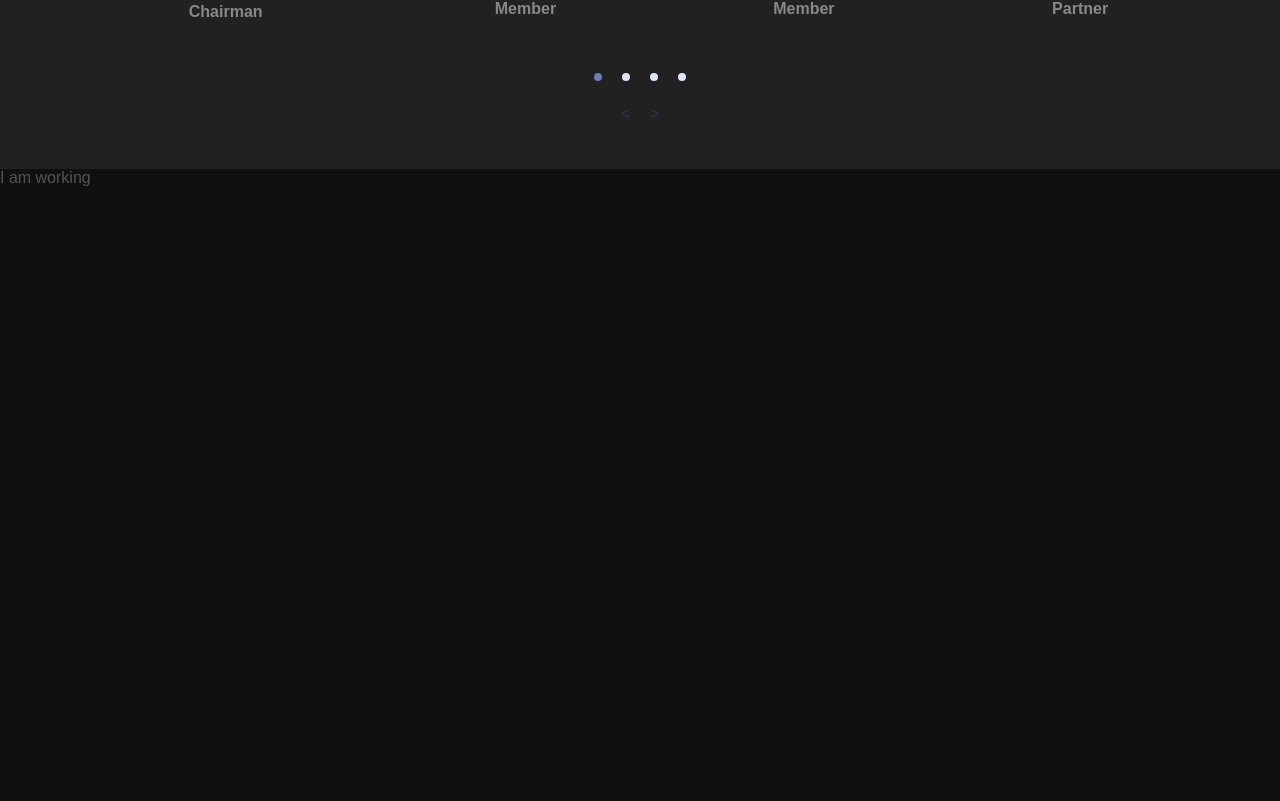
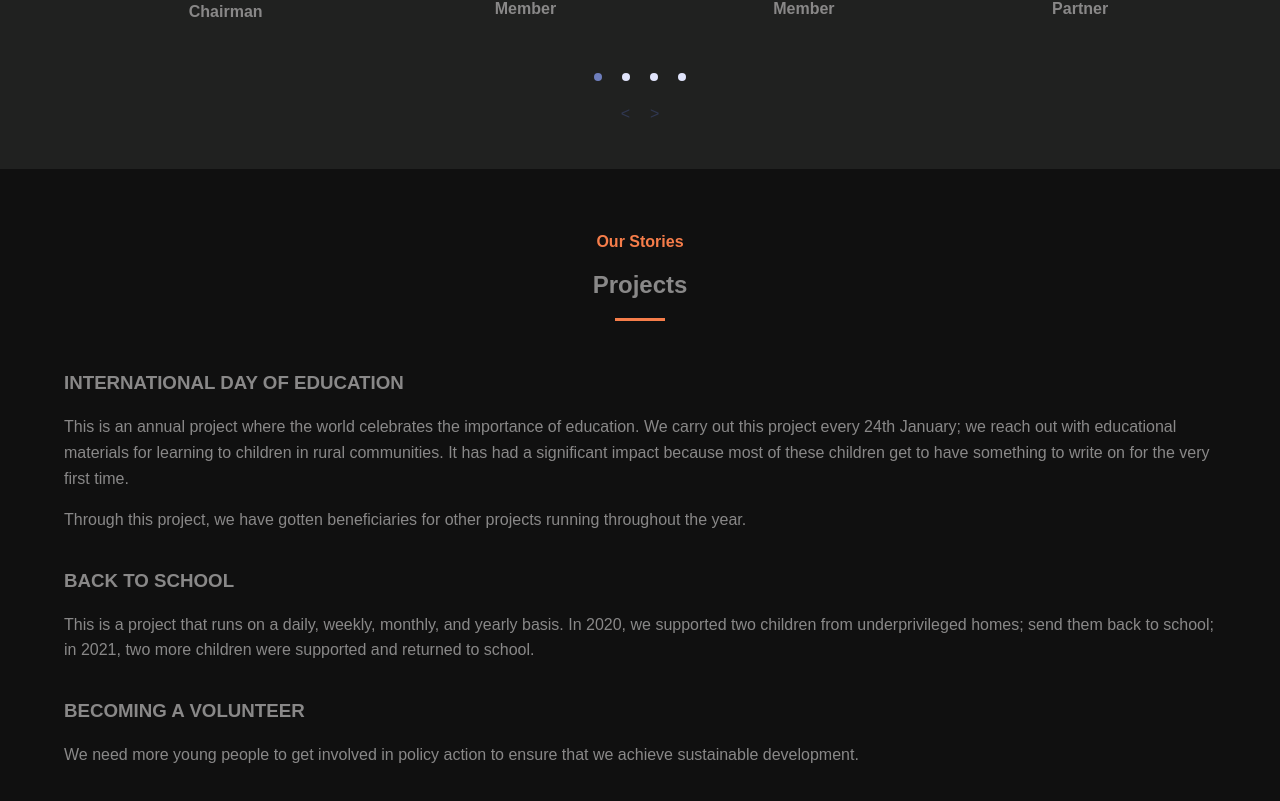
Before and after one commit to abeebridwan/aprilmission, a Next.js app: page / in a window 1280 px wide. Shown: the part 1832-2633 px from the top of the page. Before the commit the page ends 2019 px from the top, so only its background shows below. Built offline with nearby package versions, Linux system fonts and the light colour scheme.

Commit message:
feat: data and some styles added to project

```diff
--- a/components/project/index.js
+++ b/components/project/index.js
@@ -1,6 +1,12 @@
 /* eslint-disable react/prop-types */
-import { Container } from './styles/project';
+import { Container, Title, Group, Item } from './styles/project';
 
 const Project = ({ children, ...RestProps }) => <Container {...RestProps}>{children}</Container>;
 
+Project.Title = ({ children, ...RestProps }) => <Title {...RestProps}>{children}</Title>;
+
+Project.Group = ({ children, ...RestProps }) => <Group {...RestProps}>{children}</Group>;
+
+Project.Item = ({ children, ...RestProps }) => <Item {...RestProps}>{children}</Item>;
+
 export default Project;
--- a/components/project/styles/project.js
+++ b/components/project/styles/project.js
@@ -1,3 +1,38 @@
 import styled from 'styled-components';
 
-export const Container = styled.section``;
+export const Container = styled.section`
+  background-color: #101010;
+  padding: 5%;
+`;
+
+export const Title = styled.div`
+    font-size: 16px;
+    color: #f67d4a;
+    font-weight: 600;
+    margin-bottom: 10px;
+    text-align: center;
+    & h2{
+      color:#898888;
+    }
+    & div:last-of-type{
+      margin: 0px auto 30px;
+      height:3px;
+      width: 50px;
+      background: #f67d4a;
+    }
+}
+`;
+
+export const Group = styled.div`
+  display: flex;
+  flex-direction: column;
+  flex-wrap: wrap;
+`;
+
+export const Item = styled.div`
+  line-height: 1.6em;
+  font-weight: 400;
+  text-align: left;
+  font-size: 16px;
+  color: #898888;
+`;
--- a/containers/project.js
+++ b/containers/project.js
@@ -3,7 +3,37 @@ import Project from '../components/project/index';
 
 const ProjectContainer = ({ children }) => (
   <Project>
-    I am working
+    <Project.Title>
+      <div>Our Stories</div>
+      <h2>Projects</h2>
+      <div />
+    </Project.Title>
+    <Project.Group>
+      <Project.Item>
+        <h3>INTERNATIONAL DAY OF EDUCATION</h3>
+        <p>
+          This is an annual project where the world celebrates the importance of education. We carry out this project
+          every 24th January; we reach out with educational materials for learning to children in rural communities. It
+          has had a significant impact because most of these children get to have something to write on for the very
+          first time.
+        </p>
+        <p>Through this project, we have gotten beneficiaries for other projects running throughout the year.</p>
+      </Project.Item>
+      <Project.Item>
+        <h3>BACK TO SCHOOL</h3>
+        <p>
+          This is a project that runs on a daily, weekly, monthly, and yearly basis. In 2020, we supported two children
+          from underprivileged homes; send them back to school; in 2021, two more children were supported and returned
+          to school.
+        </p>
+      </Project.Item>
+      <Project.Item>
+        <h3>BECOMING A VOLUNTEER</h3>
+        <p>
+          We need more young people to get involved in policy action to ensure that we achieve sustainable development.
+        </p>
+      </Project.Item>
+    </Project.Group>
     {children}
   </Project>
 );
```
